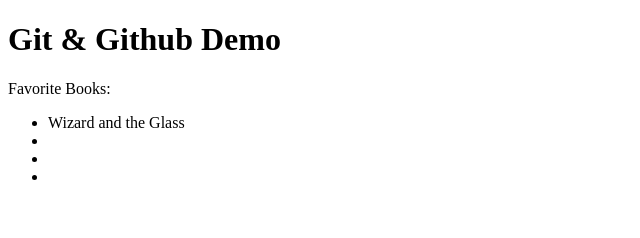
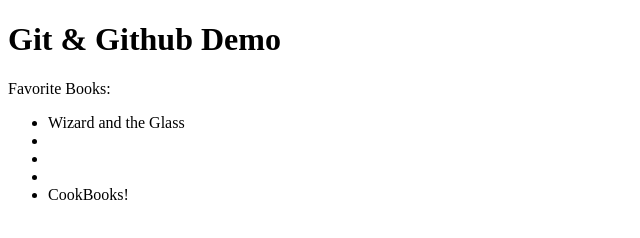
Before and after one commit to VanLance/github-collab-demo, a plain HTML site: page index.html in a window 1280 px wide. Shown: the whole page, without its empty margins (0-640 px from the left). Drawn offline with Linux system fonts and the light colour scheme.

Commit message:
Another  book

```diff
--- a/index.html
+++ b/index.html
@@ -15,6 +15,7 @@
     <li></li>
     <li></li>
     <li></li>
+    <li>CookBooks!</li>
   </ul>
 </body>
 </html>
```
